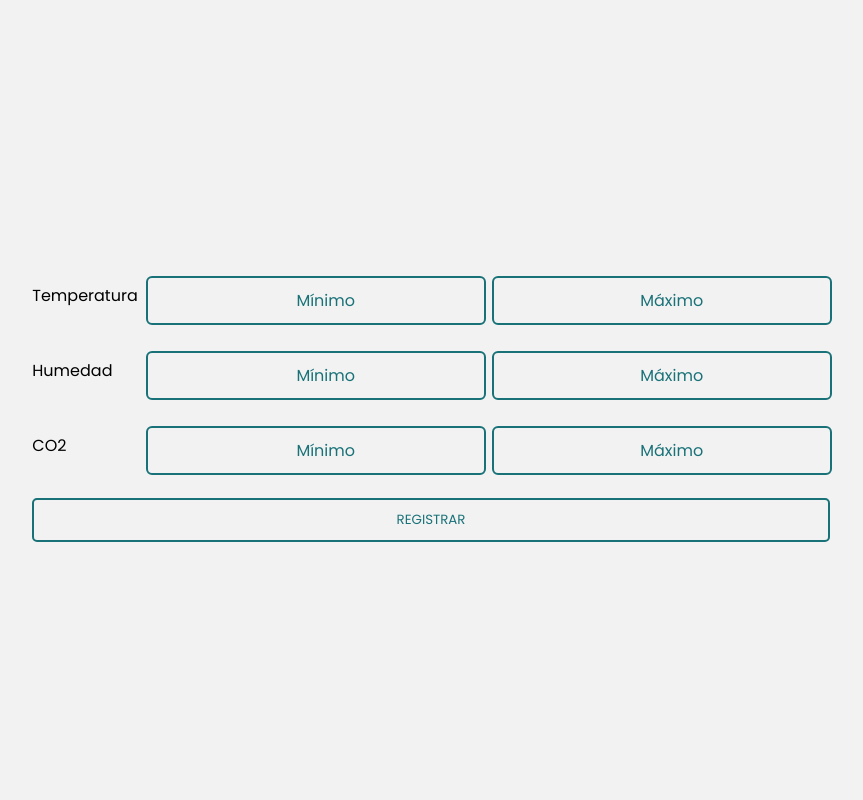
After one commit to paulcitronico/proyecto_Komclima, a Flask app: page /service-panel in a window 1280 px wide. The commit adds this page. Shown: the whole page, without its empty margins (209-1072 px from the left). Run offline with Flask 2, Linux system fonts and the light colour scheme; the visitor is signed in with stand-in values (Sample User, id 1); some libraries are stand-ins or nearby versions.

Commit message:
Prototipo: service-panel

```diff
--- a/app.py
+++ b/app.py
@@ -4,6 +4,7 @@ from routes.auth import auth
 from routes.dashboard import dashboard
 from routes.user_settings import user_settings
 from routes.users_manager import users_manager
+from routes.service_panel import service_panel
 from flask_sqlalchemy import SQLAlchemy
 from flask_login import LoginManager
 from models.user import User
@@ -44,5 +45,6 @@ def error_404_handler(e):
 app.register_blueprint(root)
 app.register_blueprint(auth)
 app.register_blueprint(dashboard)
+app.register_blueprint(service_panel)
 app.register_blueprint(user_settings)
 app.register_blueprint(users_manager)
--- a/routes/auth.py
+++ b/routes/auth.py
@@ -3,14 +3,14 @@ from flask_login import login_required, login_user, logout_user
 from models.Forms.SignUpForm import SignUpForm
 from models.Forms.LoginForm import LoginForm
 from models.user import User
-from routes.decorator import admin_required
+from routes.decorator import admin_required,role_required
 from werkzeug.security import check_password_hash
 
 auth = Blueprint("auth",__name__)
 
 @auth.route("/register", methods=["GET","POST"])
 @login_required
-@admin_required
+@role_required(role=["admin","Superadmin"])
 def register_user():
     form = SignUpForm()
     if request.method=="POST":
--- a/routes/dashboard.py
+++ b/routes/dashboard.py
@@ -1,10 +1,14 @@
 from flask import Blueprint, render_template
 from flask_login import login_required
-from routes.decorator import superadmin_required
+from routes.decorator import superadmin_required, role_required
 
 dashboard = Blueprint("dashboard",__name__)
 
 # Ajustes del usuario
+@dashboard.route("/user-settings")
+@login_required
+def user_settings():
+    return render_template("user-settings.html")
 
 # Visión general
 @dashboard.route("/overview")
@@ -13,10 +17,15 @@ def overview():
     return render_template("overview.html")
 
 # Panel de servicio
+@dashboard.route("/service-panel")
+@login_required
+def service_panel():
+    return render_template("service-panel.html")
 
 # Gestión de usuarios
 @dashboard.route("/users")
 @login_required
+@role_required(role=["Superadmin"])
 def users_manager():
     return render_template("users-dashboard.html", css="css/user-manager.css")
 
--- a/static/css/base.css
+++ b/static/css/base.css
@@ -214,7 +214,7 @@ nav ul li a:hover, nav h4 a:hover {
     color: var(--bg-navbar);
 }
 
-.input:focus+.input-label, .input:valid+.input-label, input:disabled+.input-label {
+.input:focus+.input-label, .input:valid+.input-label, input:disabled+.input-label, .input::placeholder {
     transform: translate(0px,-14px) scale(.8);
     padding-inline: 5px;
     background-color: var(--bg-navbar);
@@ -268,3 +268,19 @@ nav ul li a:hover, nav h4 a:hover {
     font-weight: bold;
     color: var(--bg-navbar);
 }
+
+.input-group-2 {
+    display: flex;
+    position: relative;
+    justify-content: space-between;
+    align-items: center;
+    flex-direction: row;
+    column-gap: 10px;
+}
+
+.sub-input-group {
+    position: relative;
+    display: flex;
+    flex-direction: row;
+    column-gap: 10px;
+}
--- /dev/null
+++ b/static/js/service-panel.js
@@ -0,0 +1,32 @@
+{
+    let btn = document.getElementById("send")
+
+    let t_min = document.getElementById("t-min")
+    let t_max = document.getElementById("t-max")
+
+    let h_min = document.getElementById("h-min")
+    let h_max = document.getElementById("h-max")
+
+    let co2_min = document.getElementById("c-min")
+    let co2_max = document.getElementById("c-max")
+
+    btn.addEventListener("click", () => {
+        let data = {
+            "t-min": t_min.value,
+            "t-max": t_max.value,
+            "h-min": h_min.value,
+            "h-max": h_max.value,
+            "co2-min": co2_min.value,
+            "co2-max": co2_max.value
+        }
+        fetch("/add-parameters",{
+            method: "POST",
+            headers: {
+                "Content-Type": "application/json"
+            },
+            body: JSON.stringify(data)
+        })
+        .then(res => res.text())
+        .then(data => alert(data))
+    })
+}
--- /dev/null
+++ b/templates/service-panel.html
@@ -0,0 +1,59 @@
+{% extends 'template_base.html' %}
+
+{% block title %}Panel de servicio{% endblock %}
+
+{% block content %}
+
+<div class="container">
+    <div>
+        <div class="input-group-2">
+            <label>Temperatura</label>
+            <div class="sub-input-group">
+                <div class="input-group">
+                    <input type="number" id="t-min" class="input" required>
+                    <label for="t-min" class="input-label">Mínimo</label>
+                </div>
+                <div class="input-group">
+                    <input type="number" id="t-max" class="input" required>
+                    <label for="t-max" class="input-label">Máximo</label>
+                </div>
+            </div>
+        </div>
+
+        <div class="input-group-2">
+            <label>Humedad</label>
+            <div class="sub-input-group">
+                <div class="input-group">
+                    <input type="number" id="h-min" class="input" required>
+                    <label for="h-min" class="input-label">Mínimo</label>
+                </div>
+                <div class="input-group">
+                    <input type="number" id="h-max" class="input" required>
+                    <label for="h-max" class="input-label">Máximo</label>
+                </div>
+            </div>
+        </div>
+
+        <div class="input-group-2">
+            <label>CO2</label>
+            <div class="sub-input-group">
+                <div class="input-group">
+                    <input type="number" id="c-min" class="input" required>
+                    <label for="c-min" class="input-label">Mínimo</label>
+                </div>
+                <div class="input-group">
+                    <input type="number" id="c-max" class="input" required>
+                    <label for="c-max" class="input-label">Máximo</label>
+                </div>
+            </div>
+        </div>
+
+        <button class="btn-p one" id="send">
+            <span>Registrar</span>
+        </button>
+    </div>
+</div>
+
+<script defer src="../static/js/service-panel.js"></script>
+
+{% endblock %}
```
Also changed, not shown: models/service_panel.py (added, +30 -0 lines), routes/decorator.py (+11 -0 lines), routes/service_panel.py (added, +12 -0 lines), templates/user-settings.html (added).
